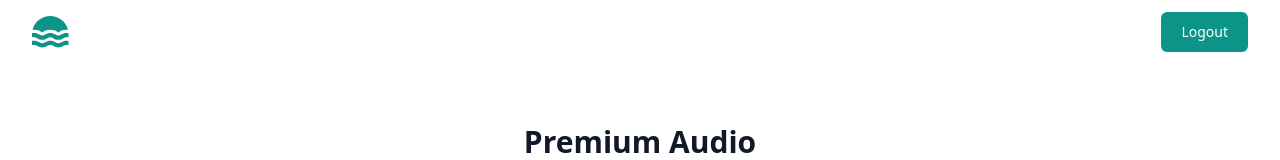
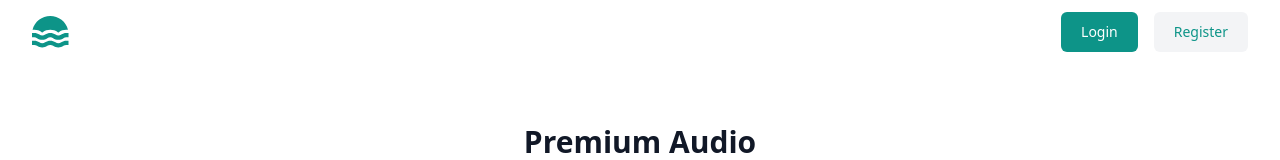
Before and after one commit to Mpilo-Pillz/react-playground, a React (Vite) app in the folder tailwind-reduxtoolkit-formik/: page / in a window 1280 px wide. Shown: the top 160 px of the page. Built offline with nearby package versions, Linux system fonts and the light colour scheme.

Commit message:
adding reg and login routes

```diff
--- a/tailwind-reduxtoolkit-formik/src/components/Header.tsx
+++ b/tailwind-reduxtoolkit-formik/src/components/Header.tsx
@@ -1,7 +1,10 @@
+import { Link } from "react-router-dom";
 import useAuth from "./RouteGuards/useAuth";
+import Login from "../pages/Auth/Login/Login";
+import Register from "../pages/Auth/Register/Register";
 
 const Header = () => {
-  const { handleLogout } = useAuth();
+  const { handleLogout, isLoggedIn } = useAuth();
   return (
     <header className="bg-white">
       <div className="mx-auto flex justify-between h-16 max-w-screen-xl items-center gap-8 px-4 sm:px-6 lg:px-8 ">
@@ -22,6 +25,7 @@ const Header = () => {
 
         <div className="flex  items-center justify-end md:justify-between">
           <div className="flex items-center gap-4">
+            {isLoggedIn ? (
               <div className="sm:flex sm:gap-4">
                 <button
                   className="block rounded-md bg-teal-600 px-5 py-2.5 text-sm font-medium text-white transition hover:bg-teal-700"
@@ -30,6 +34,25 @@ const Header = () => {
                   Logout
                 </button>
               </div>
+            ) : (
+              <>
+                <div className="sm:flex sm:gap-4">
+                  <Link
+                    className="block rounded-md bg-teal-600 px-5 py-2.5 text-sm font-medium text-white transition hover:bg-teal-700"
+                    to={Login.route}
+                  >
+                    Login
+                  </Link>
+
+                  <Link
+                    className="hidden rounded-md bg-gray-100 px-5 py-2.5 text-sm font-medium text-teal-600 transition hover:text-teal-600/75 sm:block"
+                    to={Register.route}
+                  >
+                    Register
+                  </Link>
+                </div>
+              </>
+            )}
 
             <button
               className="block rounded bg-gray-100 p-2.5 text-gray-600 transition hover:text-gray-600/75 md:hidden"
--- a/tailwind-reduxtoolkit-formik/src/components/RouteGuards/PublicRoute.tsx
+++ b/tailwind-reduxtoolkit-formik/src/components/RouteGuards/PublicRoute.tsx
@@ -5,7 +5,6 @@ import useAuth from "./useAuth";
 
 const PublicRoute: React.FC<RouteGuardProps> = ({ children }) => {
   const { isLoggedIn } = useAuth();
-  debugger;
   return !isLoggedIn ? <>{children}</> : <Navigate to="/" />;
 };
 
```
Lines whose indentation alone changed are shown as unchanged.
